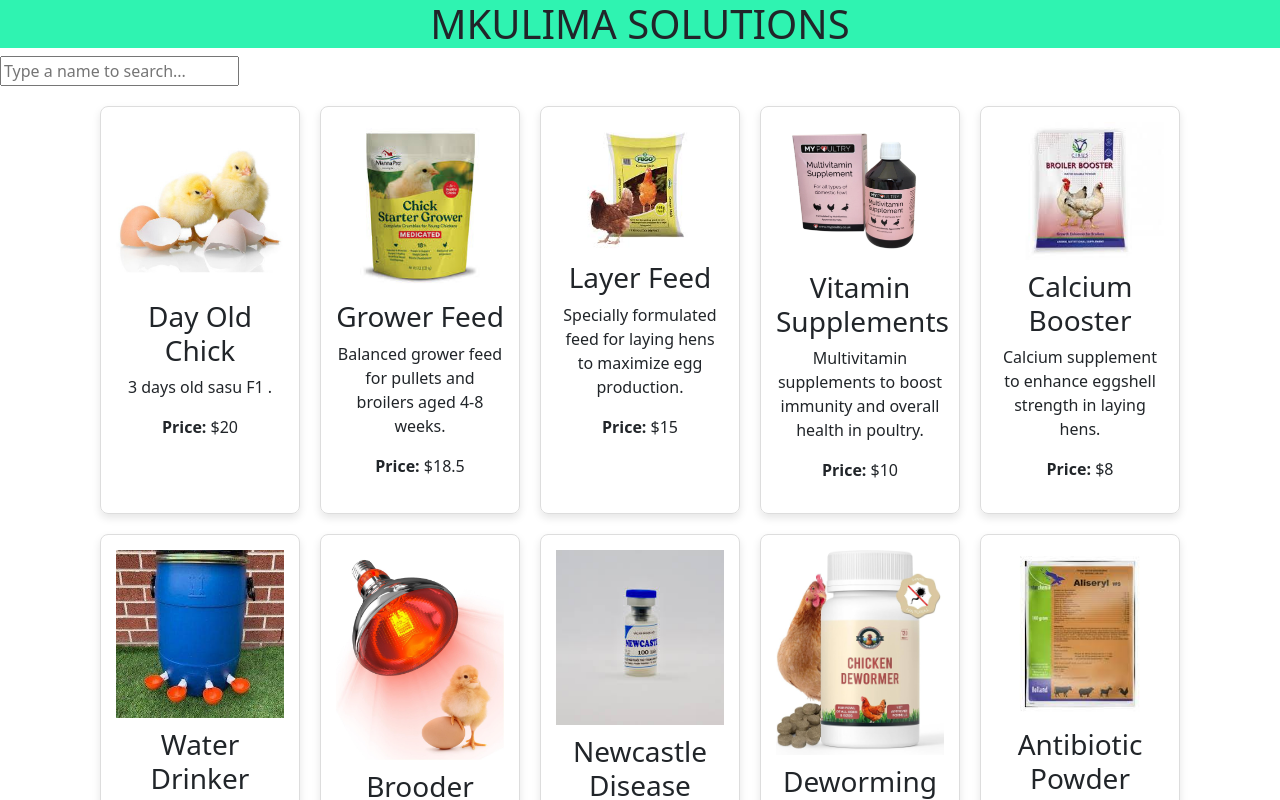
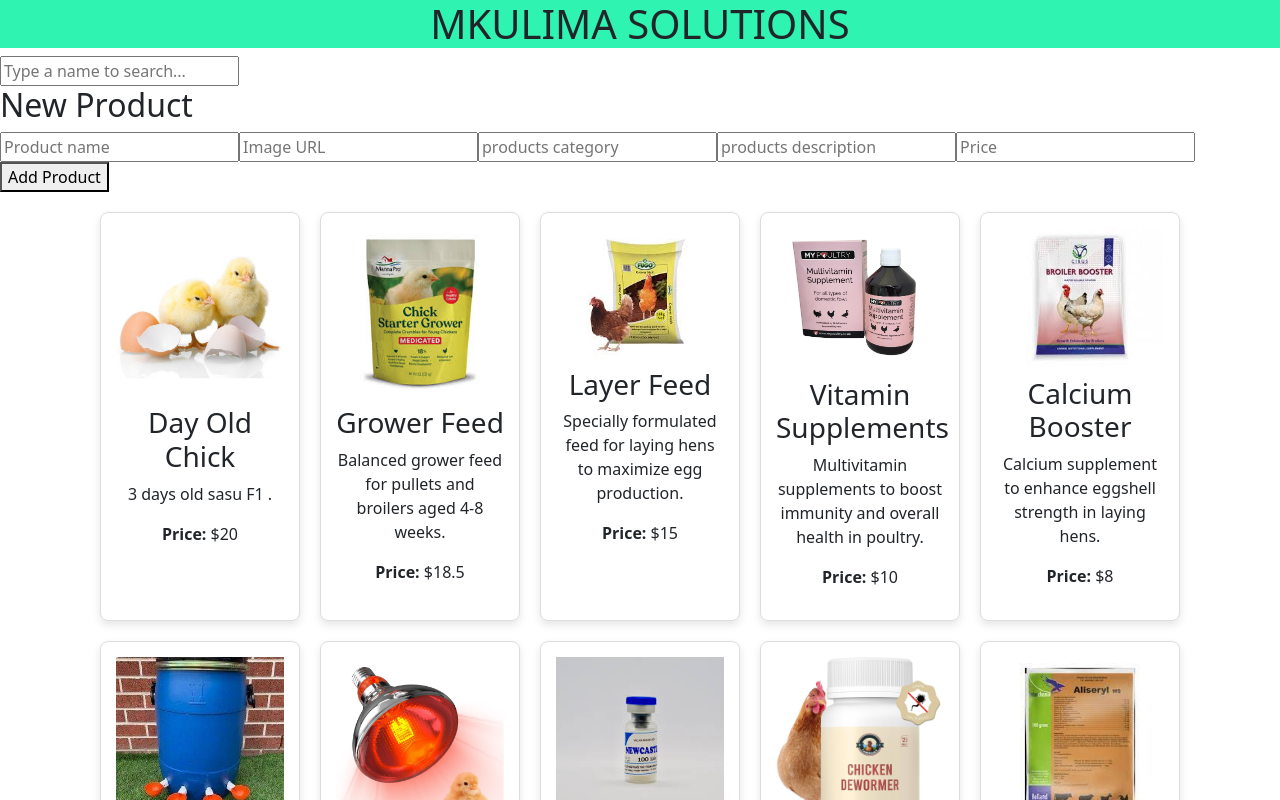
Before and after one commit to JOEL-GAYE/phase-2-project, a React (Create React App) app: page / in a window 1280 px wide. Shown: the top 800 px of the page. Built offline with nearby package versions, Linux system fonts and the light colour scheme; data requests are answered from the project's data file.

Commit message:
new-product form created

```diff
--- a/src/App.js
+++ b/src/App.js
@@ -4,6 +4,7 @@ import Footer from "./components/Footer";
 import Header from "./components/Header";
 import Search from "./components/Search";
 import React, { useState, useEffect } from "react";
+import NewProductList from "./components/NewProductList";
 
 function App() {
   const [products, setProducts] = useState([]);
@@ -41,6 +42,7 @@ function App() {
     <div>
       <Header />
       <Search handleSearch={handleSearch} />
+      <NewProductList onAddProduct={handleAddProduct}/>
       <div className="product-list">
         {filteredProducts.map((product) => (
           <div key={product.id} className="product-card">
--- /dev/null
+++ b/src/components/NewProductList.js
@@ -0,0 +1,85 @@
+import React, {useState}from 'react'
+
+function NewProductList ({onAddProduct}){
+  const [name, setName] = useState("");
+  const [image, setImage] = useState("");
+  const [price, setPrice] = useState("");
+  const[category,setCategory]=useState("");
+  const[description, setDescription]=useState("");
+
+  function handleSubmit(event){
+    event.preventDefault();
+
+    const newProduct={
+      name,
+      image,
+      category,
+      description,
+      price: parseFloat(price) || 0  // Ensuring price is a number
+    };
+    // POSTS a new product to the server
+    fetch("http://localhost:5600/products", {
+      method: "POST",
+      headers: {
+        "Content-Type": "application/json"
+      },
+      body: JSON.stringify(newProduct),
+    })
+      .then(response => response.json())
+      .then(onAddProduct);
+
+    // Clear form inputs after submission
+    setName("");
+    setImage("");
+    setCategory("");
+    setDescription("");
+    setPrice("");
+  }
+  return (
+    <div className="new-product-form">
+      <h2>New Product</h2>
+      <form onSubmit={handleSubmit}>
+        <input
+          type="text"
+          name="name"
+          placeholder="Product name"
+          value={name}
+          onChange={(e) => setName(e.target.value)}
+        />
+        <input
+          type="text"
+          name="image"
+          placeholder="Image URL"
+          value={image}
+          onChange={(e) => setImage(e.target.value)}
+        />
+        <input
+        type="text"
+        name="category"
+        placeholder="products category"
+        value={category}
+        onChange={(e)=>setCategory(e.target.value)}
+        />
+        <input
+        type="text"
+        name="description"
+        placeholder="products description"
+        value={description}
+        onChange={(e)=>setDescription(e.target.value)}
+        />
+        <input
+          type="number"
+          name="price"
+          step="0.01"
+          placeholder="Price"
+          value={price}
+          onChange={(e) => setPrice(e.target.value)}
+        />
+        <button type="submit">Add Product</button>
+      </form>
+    </div>
+  );
+}
+
+
+export default NewProductList
```
Also changed, not shown: src/components/Main.js (deleted, +0 -10 lines), src/components/ProductList.js (deleted, +0 -11 lines).
